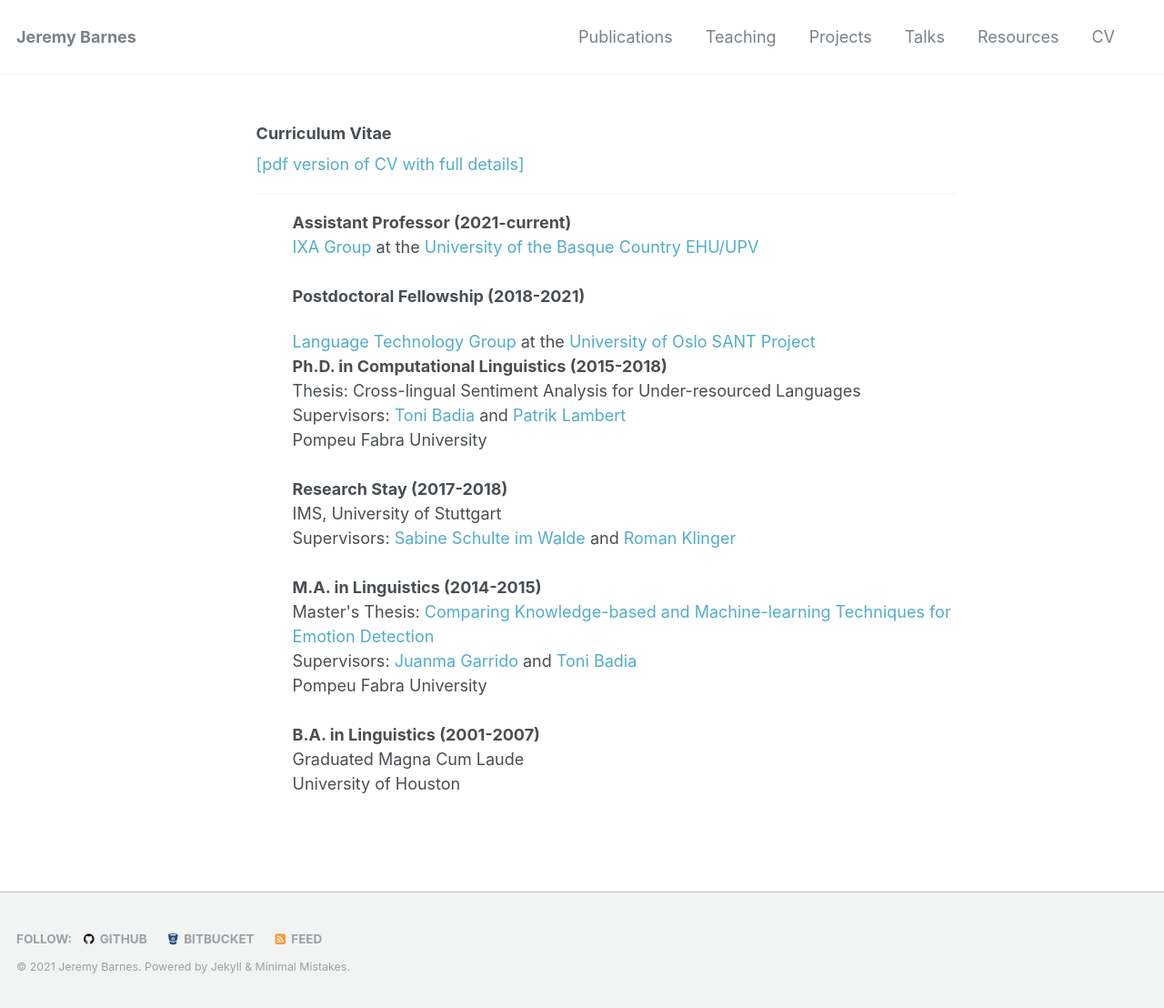
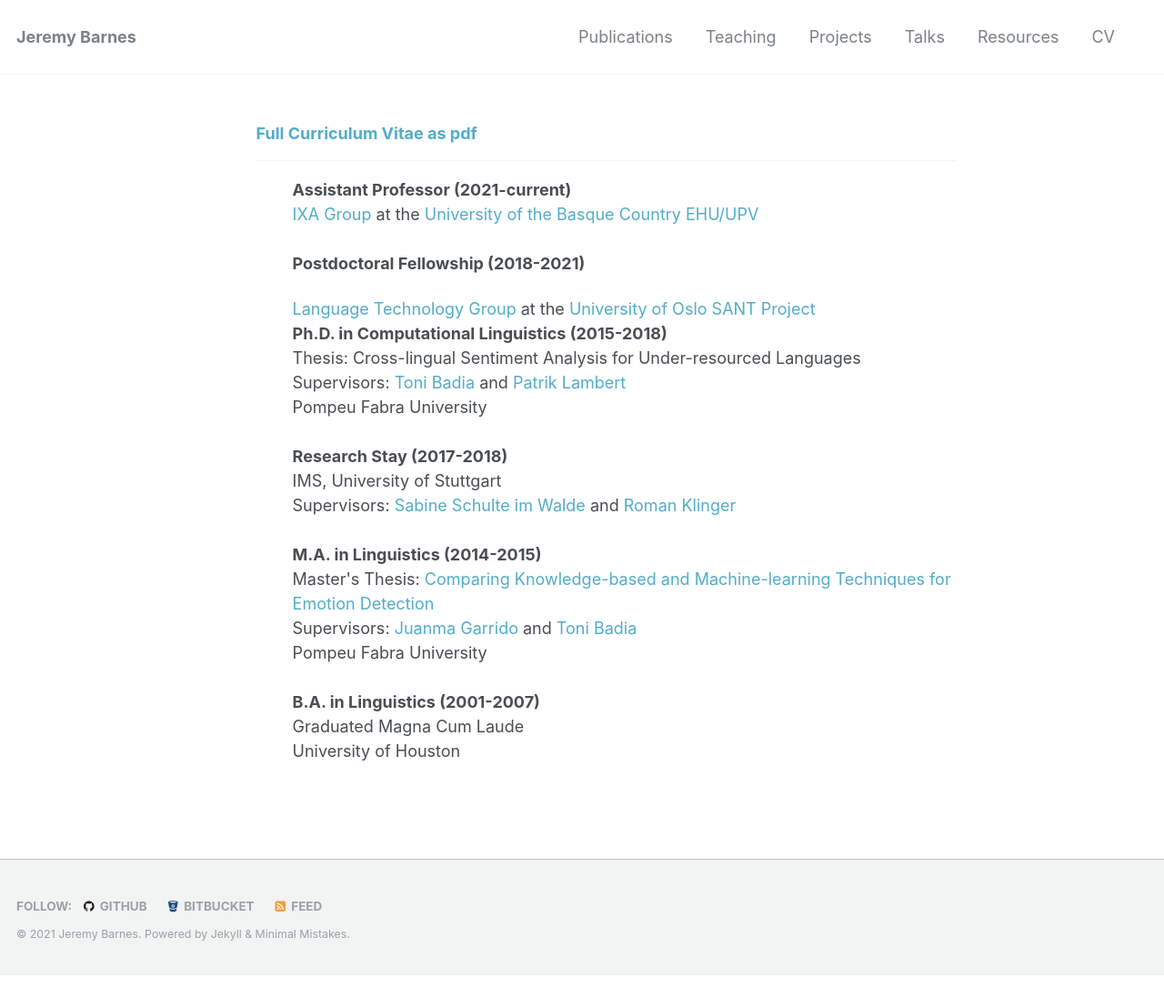
Before and after one commit to jerbarnes/jerbarnes.github.io, a Jekyll site: the page built from cv/index.html, in a window 1280 px wide. Shown: the whole page at 91% size. Built offline with Jekyll 4.4.1, drawn with Linux system fonts in a browser that asks for light colours; after the commit the page ends 1072 px from its top, so only the background shows below that.

Commit message:
make cv link look a bit better

```diff
--- a/cv/index.html
+++ b/cv/index.html
@@ -7,7 +7,7 @@ font:
 	<div class="cv">
 
 <article class="page">
-    <h3>Curriculum Vitae</h3><a href="/downloads/Curriculum_Vitae.pdf" class="download" title="Download CV as PDF">[pdf version of CV with full details]</a>
+    <h3><a href="/downloads/Curriculum_Vitae.pdf" class="download" title="Download CV as PDF">Full Curriculum Vitae as pdf</a></h3>
     <hr>
     <div class="article-wrap">
 
```
